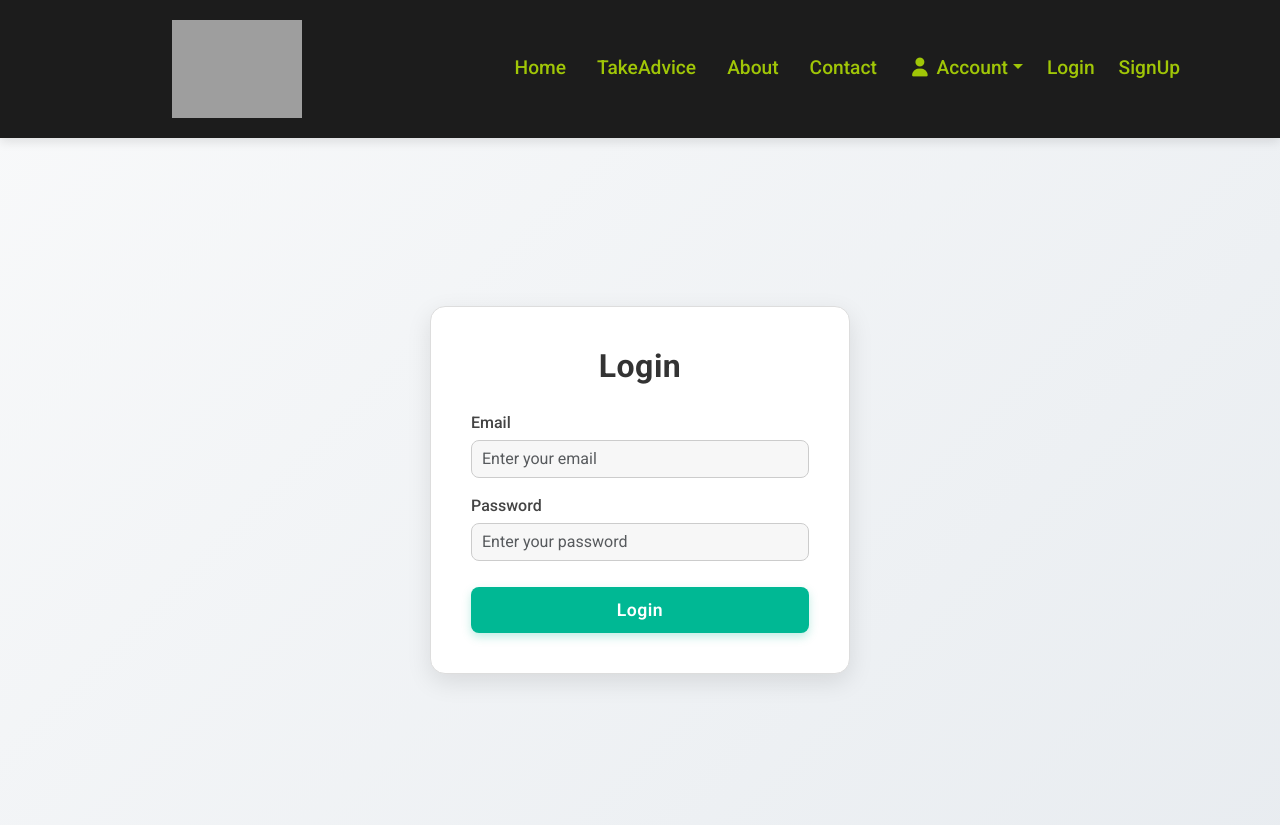
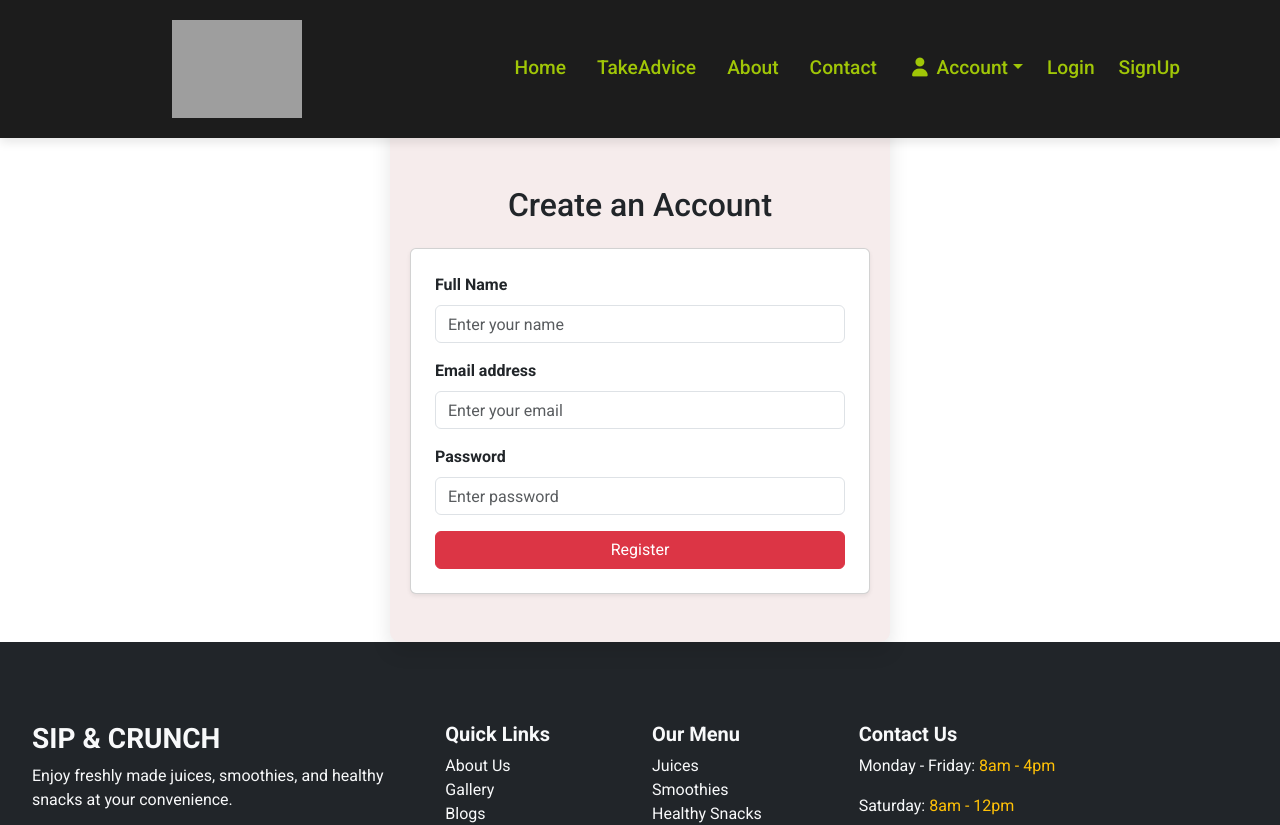
Before and after one commit to VanshikaThakre23/SipnCrunch, a React (Vite) app: page /register in a window 1280 px wide. Shown: the top 825 px of the page. Built offline with nearby package versions, Linux system fonts and the light colour scheme; grey boxes are pictures that could not be loaded.

Commit message:
updated axios ,login and register file added deployed backend link

```diff
--- a/src/component/Auth/Register.jsx
+++ b/src/component/Auth/Register.jsx
@@ -1,14 +1,13 @@
 import React, { useState } from "react";
 import { toast } from "react-toastify";
 import { useNavigate } from "react-router-dom";
-import { useAuth } from "../../context/AuthContext";
 import API from "../../api/axios";
 
-const Login = () => {
+const Register = () => {
   const navigate = useNavigate();
-  const { login } = useAuth();
 
   const [formData, setFormData] = useState({
+    name: "",
     email: "",
     password: "",
   });
@@ -22,32 +21,36 @@ const Login = () => {
     console.log("Sending form data:", formData);
 
     try {
-      const res = await API.post("/auth/login", formData);
+      const res = await API.post("/auth/register", formData);
 
-      const { user, token } = res.data;
-
-      if (!user || !token) {
-        toast.error("Invalid response from server");
-        return;
-      }
-
-      login(user, token);
-      toast.success(`Welcome back, ${user.name}`);
-      navigate("/");
+      toast.success(res.data.message || "Registered successfully");
+      navigate("/login");
     } catch (err) {
-      console.error("Login error:", err.response?.data || err.message);
-      toast.error(err.response?.data?.message || "Login failed");
+      console.error("Register error:", err.response?.data || err.message);
+      toast.error(err.response?.data?.message || "Registration failed");
     }
   };
 
   return (
-    <div className="auth-container">
-      <div className="auth-card">
-        <h2>Login</h2>
+    <div className="container m-auto py-5" style={{ maxWidth: "500px" }}>
+      <h2 className="text-center mb-4 mt-5">Create an Account</h2>
 
-        <form onSubmit={handleSubmit}>
+      <form onSubmit={handleSubmit} className="card p-4 shadow-sm">
         <div className="mb-3">
-            <label>Email</label>
+          <label className="form-label">Full Name</label>
+          <input
+            type="text"
+            name="name"
+            className="form-control"
+            value={formData.name}
+            onChange={handleChange}
+            required
+            placeholder="Enter your name"
+          />
+        </div>
+
+        <div className="mb-3">
+          <label className="form-label">Email address</label>
           <input
             type="email"
             name="email"
@@ -60,7 +63,7 @@ const Login = () => {
         </div>
 
         <div className="mb-3">
-            <label>Password</label>
+          <label className="form-label">Password</label>
           <input
             type="password"
             name="password"
@@ -68,17 +71,16 @@ const Login = () => {
             value={formData.password}
             onChange={handleChange}
             required
-              placeholder="Enter your password"
+            placeholder="Enter password"
           />
         </div>
 
-          <button type="submit" className="btn btn-success w-100">
-            Login
+        <button type="submit" className="btn btn-danger w-100">
+          Register
         </button>
       </form>
-      </div>
     </div>
   );
 };
 
-export default Login;
+export default Register;
```
Lines whose indentation alone changed are shown as unchanged.
